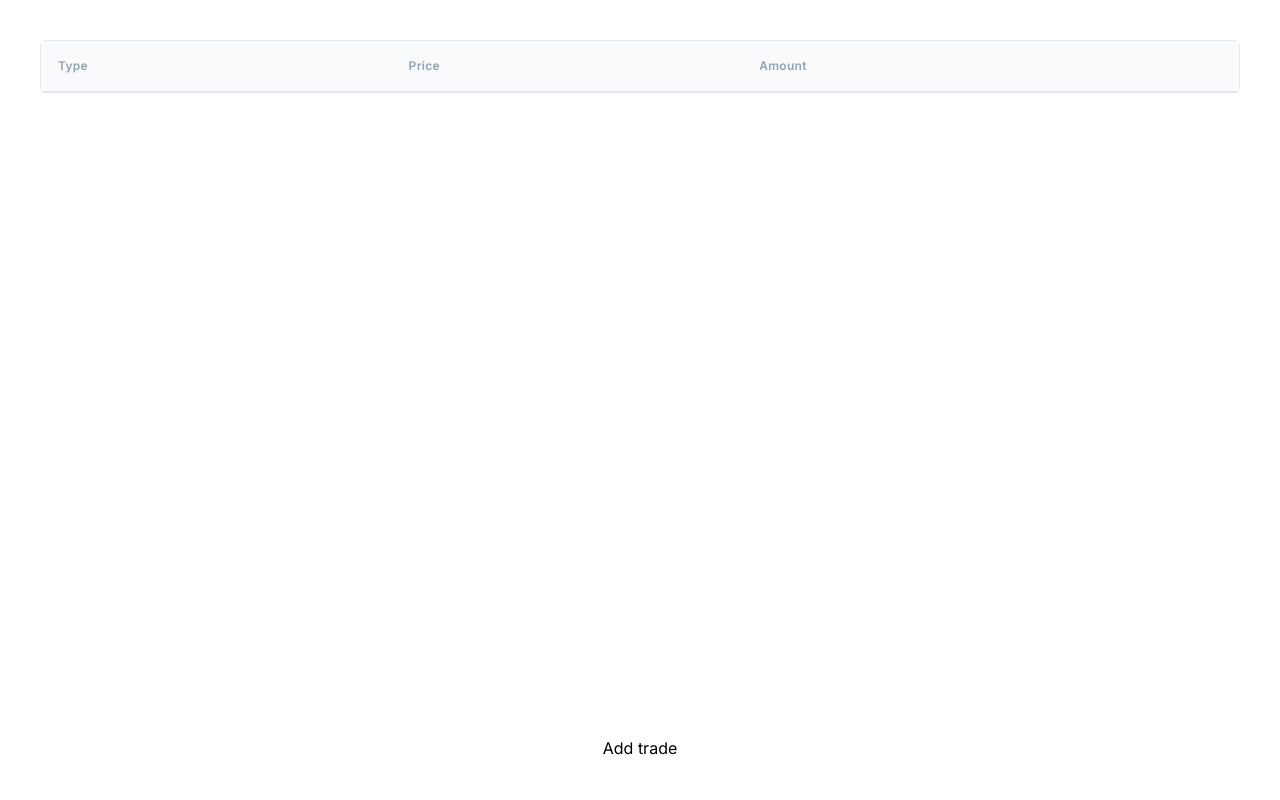
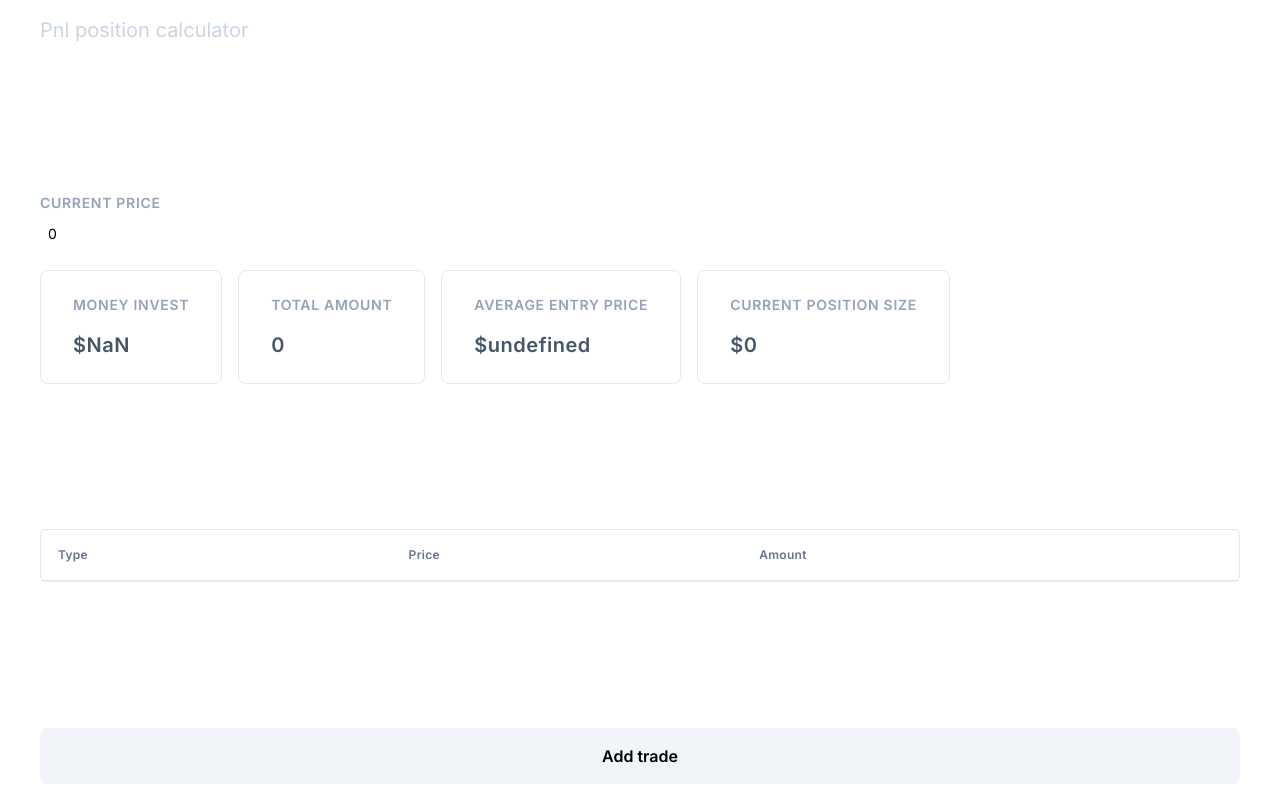
Before and after one commit to vioule/trading-pnl-calculator, a Next.js app: page / in a window 1280 px wide. Built offline with nearby package versions, Linux system fonts and the light colour scheme.

Commit message:
Add current price and position info

```diff
--- a/app/components/Table.tsx
+++ b/app/components/Table.tsx
@@ -7,8 +7,8 @@ export default function Table() {
 
   return (
     <table className="w-full flex flex-col border-[1px] rounded-md border-slate-200">
-      <thead className="bg-slate-50">
-        <tr className="w-full flex flex-row text-xs text-slate-400 tracking-wide border-b-[1px] p-4 gap-2">
+      <thead className="">
+        <tr className="w-full flex flex-row text-xs text-slate-500 tracking-wide border-b-[1px] p-4 gap-2">
           <th scope="col" className="w-[30%] text-left font-semibold">
             Type
           </th>
--- a/app/components/Type.tsx
+++ b/app/components/Type.tsx
@@ -29,7 +29,7 @@ export default function Type({ id }: IType) {
       </span>
     );
   return (
-    <div className="w-full h-full flex gap-4">
+    <div className="w-full h-full flex gap-2">
       <button
         className="px-2 rounded-md hover:bg-slate-100 bg-slate-50"
         onClick={() => dispatch(switchType(id))}
--- a/app/page.tsx
+++ b/app/page.tsx
@@ -1,14 +1,96 @@
 "use client";
-import { addTrade } from "@/lib/features/trades/tradesSlice";
-import { useAppDispatch } from "@/lib/hooks";
+import { addTrade, selectTrades } from "@/lib/features/trades/tradesSlice";
+import { useAppDispatch, useAppSelector } from "@/lib/hooks";
 import Table from "./components/Table";
+import InputNumber from "./components/InputNumber";
+import {
+  decrementCurrentPrice,
+  incrementCurrentPrice,
+  selectCurrentPrice,
+  updateCurrentPrice,
+} from "@/lib/features/currentPrice/currentPriceSlice";
 
 export default function Home() {
   const dispatch = useAppDispatch();
+  const trades = useAppSelector(selectTrades);
+  const currentPrice = useAppSelector(selectCurrentPrice);
+  let totalAmounts: number[] = [];
+  let totalAmount = 0;
+  trades.map((trade) =>
+    totalAmounts.push(
+      trade.type === trades[0].type
+        ? (totalAmount += parseFloat(trade.amount))
+        : (totalAmount -= parseFloat(trade.amount))
+    )
+  );
+
+  let totalAverages: number[] = [];
+  trades.map((trade, i) => {
+    if (i === 0) {
+      totalAverages.push(parseFloat(trade.price));
+    } else {
+      totalAverages.push(
+        trade.type === trades[0].type
+          ? (totalAverages[i - 1] * totalAmounts[i - 1] +
+              parseFloat(trade.price) * parseFloat(trade.amount)) /
+              (totalAmounts[i - 1] + parseFloat(trade.amount))
+          : totalAverages[i - 1]
+      );
+    }
+  });
+  const totalAverage = totalAverages[totalAverages.length - 1];
+  const currentSize = parseFloat(currentPrice) * totalAmount;
+  const size = totalAverage * totalAmount;
+
   return (
-    <main className="flex min-h-screen flex-col items-center justify-between p-10">
+    <main className="flex min-h-screen flex-col px-10 py-4 gap-4 justify-between">
+      <h1 className="text-xl text-slate-300">Pnl position calculator</h1>
+      <div>
+        <label className="text-sm font-bold text-slate-400 uppercase tracking-wider">
+          Current Price
+        </label>
+        <InputNumber
+          onChange={(e) => dispatch(updateCurrentPrice(e.target.value))}
+          onIncrement={() => dispatch(incrementCurrentPrice())}
+          onDecrement={() => dispatch(decrementCurrentPrice())}
+          value={currentPrice}
+        />
+        <div className="flex gap-4 mt-4">
+          <div className="border-slate-200 border-[1px] py-6 px-8 rounded-lg flex flex-col gap-4">
+            <span className="text-sm font-bold text-slate-400 uppercase tracking-wider">
+              Money Invest
+            </span>
+            <span className="font-bold text-xl text-slate-600 tracking-wide">{`$${size}`}</span>
+          </div>
+          <div className="border-slate-200 border-[1px] py-6 px-8 rounded-lg flex flex-col gap-4">
+            <span className="text-sm font-bold text-slate-400 uppercase tracking-wider">
+              Total Amount
+            </span>
+            <span className="font-bold text-xl text-slate-600 tracking-wide">
+              {totalAmount}
+            </span>
+          </div>
+          <div className="border-slate-200 border-[1px] py-6 px-8 rounded-lg flex flex-col gap-4">
+            <span className="text-sm font-bold text-slate-400 uppercase tracking-wider">
+              Average Entry price
+            </span>
+            <span className="font-bold text-xl text-slate-600 tracking-wide">{`$${totalAverage}`}</span>
+          </div>
+          <div className="border-slate-200 border-[1px] py-6 px-8 rounded-lg flex flex-col gap-4">
+            <span className="text-sm font-bold text-slate-400 uppercase tracking-wider">
+              Current Position size
+            </span>
+            <span className="font-bold text-xl text-slate-600 tracking-wide">{`$${currentSize}`}</span>
+          </div>
+        </div>
+      </div>
       <Table />
-      <button onClick={() => dispatch(addTrade())}>Add trade</button>
+      <button
+        onClick={() => dispatch(addTrade())}
+        className="bg-slate-100 p-4 rounded-lg font-bold"
+      >
+        Add trade
+      </button>
     </main>
   );
 }
--- /dev/null
+++ b/lib/features/currentPrice/currentPriceSlice.ts
@@ -0,0 +1,32 @@
+import { createSlice } from "@reduxjs/toolkit";
+import type { PayloadAction } from "@reduxjs/toolkit/dist/react";
+
+const initialState = "0";
+
+const currentPriceSlice = createSlice({
+  name: "currentPrice",
+  initialState,
+  reducers: {
+    updateCurrentPrice(state, action: PayloadAction<string>) {
+      return action.payload;
+    },
+    incrementCurrentPrice(state) {
+      return (parseFloat(state) + 1).toString();
+    },
+    decrementCurrentPrice(state) {
+      return (parseFloat(state) - 1).toString();
+    },
+  },
+
+  selectors: {
+    selectCurrentPrice: (currentPrice) => currentPrice,
+  },
+});
+
+export const {
+  updateCurrentPrice,
+  incrementCurrentPrice,
+  decrementCurrentPrice,
+} = currentPriceSlice.actions;
+export const { selectCurrentPrice } = currentPriceSlice.selectors;
+export default currentPriceSlice;
--- a/lib/features/trades/tradesSlice.ts
+++ b/lib/features/trades/tradesSlice.ts
@@ -107,4 +107,4 @@ export const {
   decrementAmount,
 } = tradesSlice.actions;
 export const { selectTrades, selectTypeById } = tradesSlice.selectors;
-export default tradesSlice.reducer;
+export default tradesSlice;
--- a/lib/store.ts
+++ b/lib/store.ts
@@ -1,10 +1,11 @@
-import { configureStore } from "@reduxjs/toolkit";
-import tradesReducer from "./features/trades/tradesSlice";
+import { combineSlices, configureStore } from "@reduxjs/toolkit";
+import tradesSlice from "./features/trades/tradesSlice";
+import currentPriceSlice from "./features/currentPrice/currentPriceSlice";
+
+const rootReducer = combineSlices(tradesSlice, currentPriceSlice);
 
 export const store = configureStore({
-  reducer: {
-    trades: tradesReducer,
-  },
+  reducer: rootReducer,
 });
 
 export type AppDispatch = typeof store.dispatch;
```
